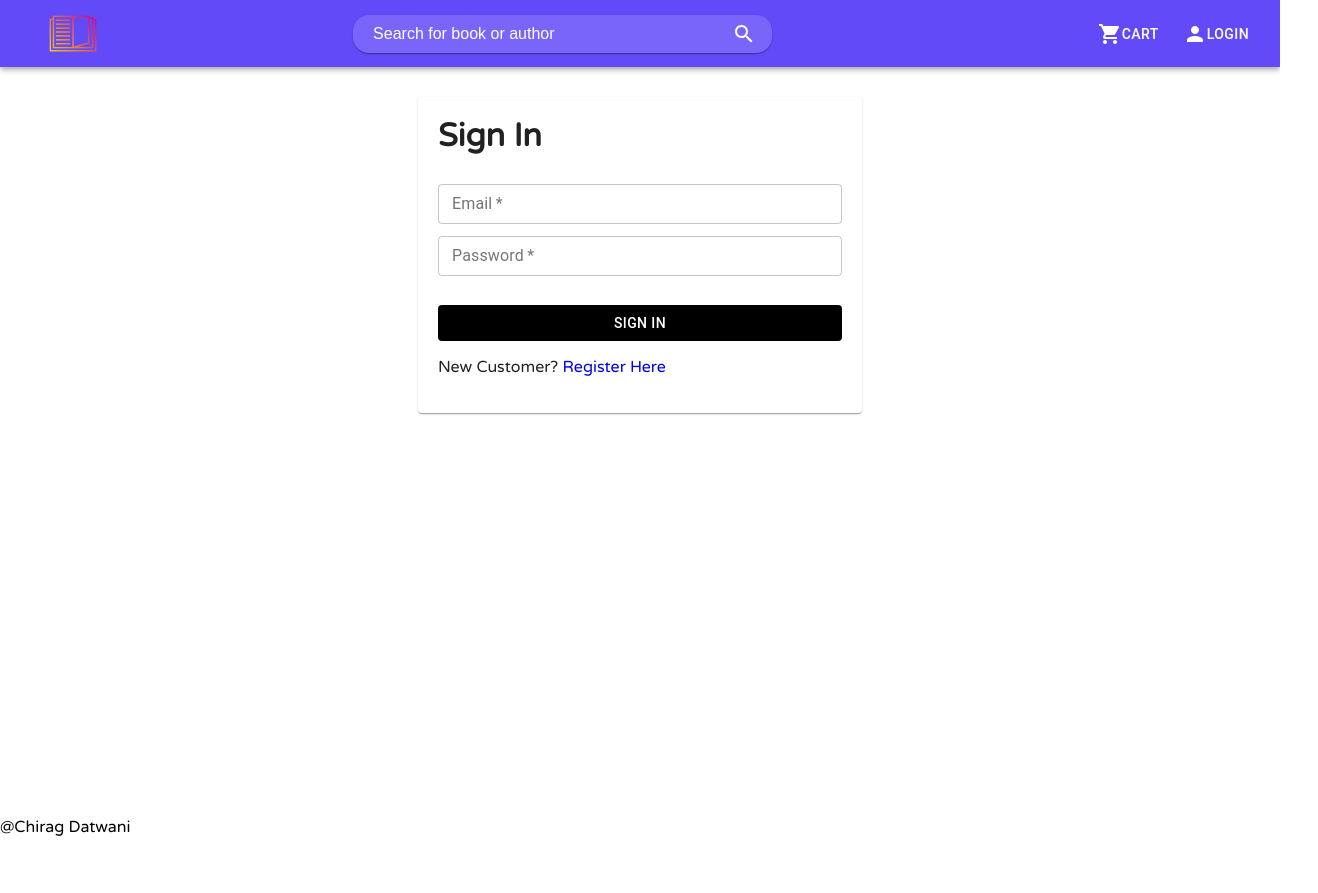
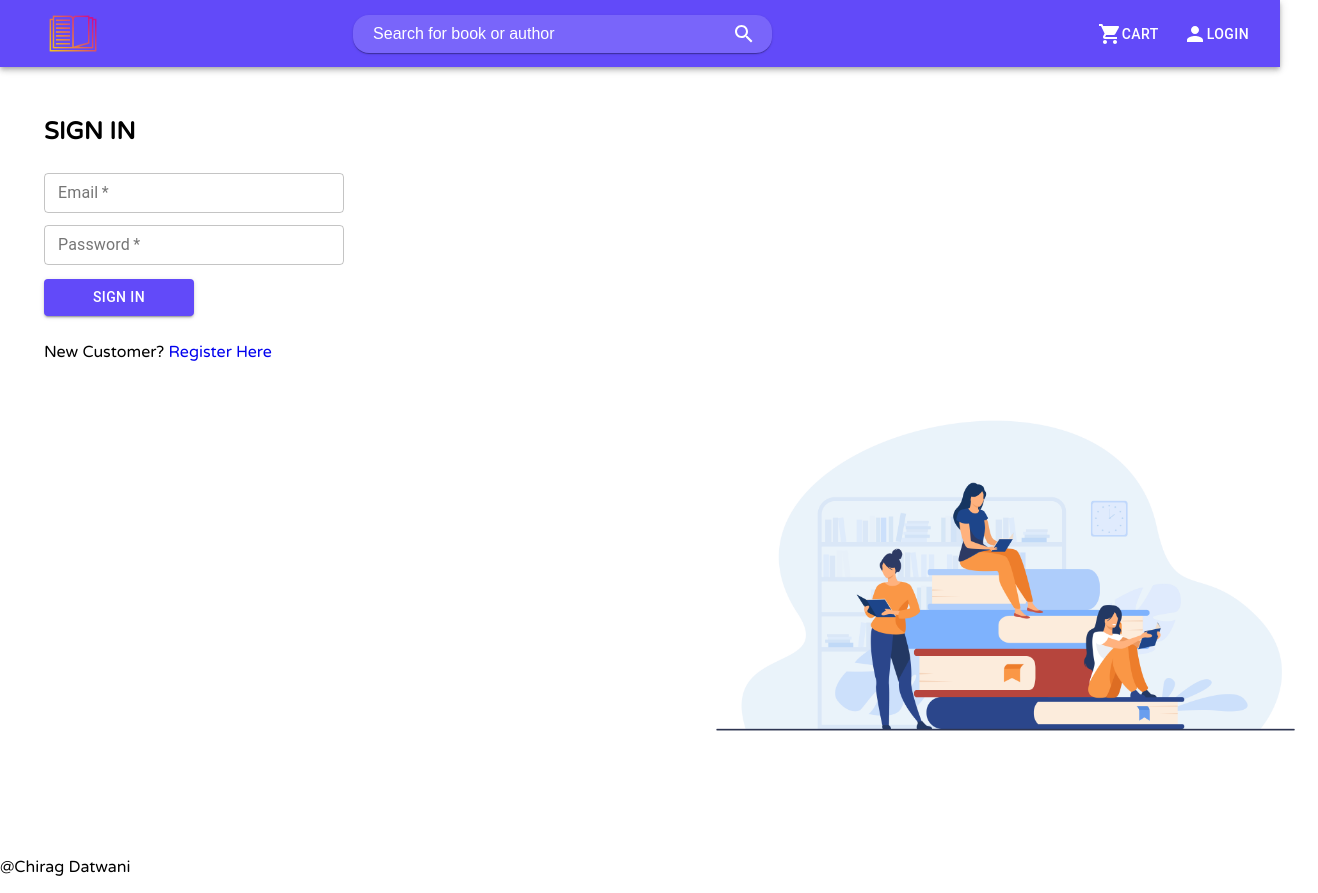
Before and after one commit to chiragdatwani/mern-e-commerce, a React (Create React App) app in the folder client/: page /login in a window 1280 px wide. Shown: the whole page, 1318 px wide, since content can reach past the window. Before the commit the page ends 853 px from the top, so only its background shows below. Built offline with nearby package versions, Linux system fonts and the light colour scheme.

Commit message:
redesigned login page

```diff
--- a/client/src/components/Header/index.js
+++ b/client/src/components/Header/index.js
@@ -43,7 +43,7 @@ function Header() {
                     <NavContainer>
                         <Typography variant="h6" >
                             <StyledLink to='/'>
-                                <img src={process.env.PUBLIC_URL + '/icon/open-book.png'} alt='logo'
+                                <img src={process.env.PUBLIC_URL + '/icons/open-book.png'} alt='logo'
                                 />
                             </StyledLink>
                         </Typography>
--- a/client/src/index.css
+++ b/client/src/index.css
@@ -32,13 +32,6 @@ main {
 
 }
 
-.profile-page{
-  margin-top: 12px;
-}
-
-.cart-page{
-  margin-top: 12px;
-}
 
 .home-main{
     background: linear-gradient( 114deg, #bdb4fa, #7965fd,#3113f8 );
--- a/client/src/pages/Cart/index.js
+++ b/client/src/pages/Cart/index.js
@@ -4,7 +4,6 @@ import { addToCart } from '../../actions/cartActions';
 import { Button, Card, CardContent, Container, Grid } from '@material-ui/core'
 import { Alert } from '@material-ui/lab';
 import CartItems from '../../components/CartItems'
-import { StyledButton } from './Cart.elements';
 
 
 const CartPage = ({match, location, history}) => {
@@ -30,11 +29,8 @@ const CartPage = ({match, location, history}) => {
 
     return (
         <div className='cart-page'>
-
             <Container maxWidth={'lg'}>
-
-
-            <h2>SHOPPING CART</h2>
+                <h2 style={{marginTop : '35px'}}>SHOPPING CART</h2>
                 <Grid container spacing={3} justify='center'>
                     <Grid item xs = {12} sm={8}>
                     {cartItems.length === 0 ? (
@@ -46,7 +42,6 @@ const CartPage = ({match, location, history}) => {
                     <Grid item xs={12} sm={4} md={3}>
                         <Card>
                             <CardContent>
-
                                 <h3>Total Items : {cartItems.reduce((acc,item) => (acc + item.qty), 0)}</h3>
                                 <h3>Total Amount : ${cartItems.reduce((acc,item) => (acc + item.qty * item.price), 0).toFixed(2)}</h3>
                                 <hr/>
@@ -58,7 +53,6 @@ const CartPage = ({match, location, history}) => {
                         </Card>
                     </Grid>
                 </Grid>
-
             </Container>
         </div>
     )
--- a/client/src/pages/Login/Login.elements.js
+++ b/client/src/pages/Login/Login.elements.js
@@ -1,24 +1,44 @@
-import { Container } from '@material-ui/core';
 import styled from 'styled-components';
-import { Button } from '@material-ui/core';
 
-export const FormContainer = styled(Container)`
+
+export const LoginContainer = styled.div`
+    height: 85vh;
+    position: relative;
+    @media (orientation: portrait){
+        height: 75vh;
+    };
+`
+
+
+export const FormContainer = styled.div`
     margin-top: 30px;
     padding: 20px;
-    & > h1 {
+    width: 300px;;
+    & > h2 {
         margin-top: 0;
+    }
+
+    & button{
+        margin: 10px auto;
+        width: 50%;
     }
 
 `
 
-export const StyledButton = styled(Button)`
-    margin-top: 25px;
-    width: 100%;
-    background-color: black;
-    color: white;
-    & :hover{
-        color: black;
-        font-weight: bold;
+
+export const ImgContainer = styled.div`
+    position: absolute;
+    width: 50vw;
+    height: 100%;
+    right: -5%;
+    bottom: 0%;
+    z-index: -100;
+    @media (orientation: portrait){
+        width: 100vw;
+    };
+    & img{
+        position: absolute;
+        bottom: 0;
+        width: 100%;
     }
-
 `
--- a/client/src/pages/Login/index.js
+++ b/client/src/pages/Login/index.js
@@ -1,10 +1,10 @@
-import { Paper, TextField } from '@material-ui/core';
+import { Button, Container, Paper, TextField } from '@material-ui/core';
 import { Alert } from '@material-ui/lab';
 import React, { useState, useEffect } from 'react';
 import { useDispatch, useSelector } from 'react-redux';
 import { Link } from 'react-router-dom';
 import { login } from '../../actions/userActions'
-import { FormContainer, StyledButton } from './Login.elements'
+import { FormContainer, ImgContainer, LoginContainer } from './Login.elements'
 
 const LoginPage = ({location, history}) => {
 
@@ -34,8 +34,10 @@ const LoginPage = ({location, history}) => {
 
     return (
         <div className='login-page'>
+            <Container maxWidth={'lg'}>
+                <LoginContainer>
                     <FormContainer component={Paper} justify='left' maxWidth='xs'>
-                <h1>Sign In</h1>
+                        <h2>SIGN IN</h2>
                         {error && <Alert severity='error'>{error}</Alert>}
                         {loading && <Alert severity='info'>{error}</Alert>}
                         <form onSubmit={submitHandler}>
@@ -46,14 +48,17 @@ const LoginPage = ({location, history}) => {
                         margin='dense'
                         variant='outlined'
                         type='password' fullWidth label="Password" value={password} onChange={(e)=>setPassword(e.target.value)}/>
-                <StyledButton type='submit'>Sign In</StyledButton>
+                        <Button color='primary' variant='contained' type='submit'>Sign In</Button>
                         </form>
-
                         <p>New Customer? <Link to={redirect? `/register?redirect=${redirect}`:'/redirect'}  style={{textDecoration:'none'}}>Register Here</Link></p>
                     </FormContainer>
+                    <ImgContainer>
+                        <img src={process.env.PUBLIC_URL + '/icons/illustration.jpg'} alt="img" />
+                    </ImgContainer>
+                </LoginContainer>
+            </Container>
+        </div>
+    );
+};
 
-        </div>
-    )
-}
-
-export default LoginPage
+export default LoginPage;
```
Also changed, not shown: client/public/icons/illustration.jpg (added), client/public/icons/open-book.png (renamed from client/public/icon/open-book.png), client/src/pages/Home/index.js (indentation only). Lines whose indentation alone changed are shown as unchanged.
